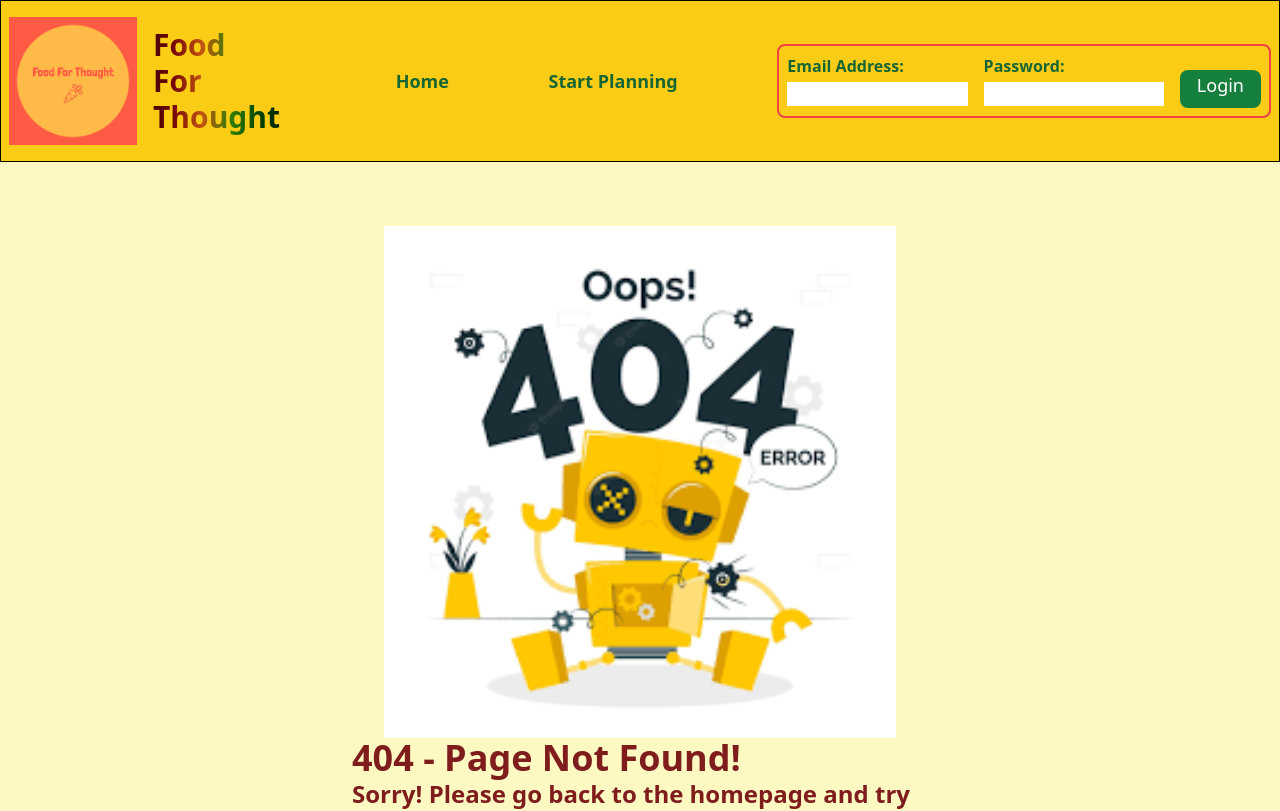
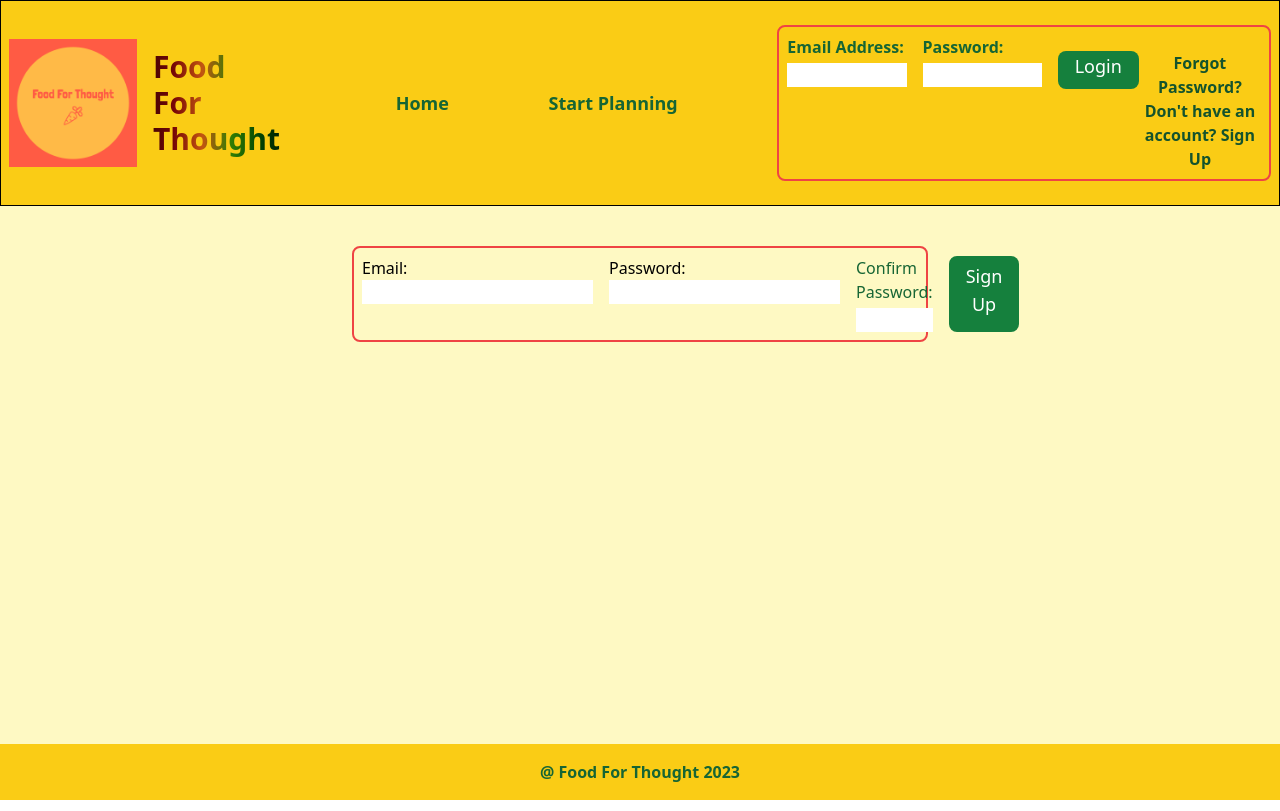
Before and after one commit to hayleyashby7/Food-For-Thought, a React (Vite) app in the folder client/: page /signup in a window 1280 px wide. Before the commit this address had no page. Shown: the top 811 px of the page. Built offline with nearby package versions, Linux system fonts and the light colour scheme.

Commit message:
feat: implemented signup form with validation

```diff
--- a/client/package.json
+++ b/client/package.json
@@ -48,6 +48,7 @@
     "eslint-plugin-react-refresh": "^0.4.3",
     "jest": "^29.6.2",
     "jest-environment-jsdom": "^29.6.2",
+    "msw": "^1.2.3",
     "postcss": "^8.4.27",
     "tailwindcss": "^3.3.3",
     "ts-jest": "^29.1.1",
--- a/client/src/components/login_form/login_form.tsx
+++ b/client/src/components/login_form/login_form.tsx
@@ -1,5 +1,6 @@
 import React, { useState } from "react";
 import { validate } from "../validation/validate_login";
+import { Link } from "react-router-dom";
 
 const LoginForm: React.FC = () => {
   const [emailaddress, setEmailaddress] = useState("");
@@ -58,6 +59,18 @@ const LoginForm: React.FC = () => {
           Login
         </button>
       </div>
+      <div className="mt-4 text-center">
+        <Link
+          to="/forgot-password"
+          className="text-green-900 hover:text-green-700"
+        >
+          Forgot Password?
+        </Link>
+        <br />
+        <Link to="/signup" className="text-green-900 hover:text-green-700">
+          Don't have an account? Sign Up
+        </Link>
+      </div>
     </form>
   );
 };
--- /dev/null
+++ b/client/src/components/login_form/signup.tsx
@@ -0,0 +1,86 @@
+import React, { useState } from "react";
+import { validate } from "../validation/validate_login";
+
+const SignUpForm: React.FC = () => {
+  const [emailaddress, setEmailaddress] = useState("");
+  const [password, setPassword] = useState("");
+  const [confirmPassword, setConfirmPassword] = useState("");
+  const [errors, setErrors] = useState({
+    emailaddress: "",
+    password: "",
+    confirmPassword: "",
+  });
+
+  const handleSubmit = (e: React.FormEvent) => {
+    e.preventDefault();
+
+    const { isValid, errors } = validate(
+      emailaddress,
+      password,
+      confirmPassword
+    );
+    setErrors(errors);
+
+    if (isValid) {
+      console.log(`EmailAddress: ${emailaddress}, Password: ${password}`);
+      setEmailaddress("");
+      setPassword("");
+      setConfirmPassword("");
+    }
+  };
+
+  return (
+    <form
+      onSubmit={handleSubmit}
+      className="flex flex-col md:flex-row justify-between border-2 border-red-500 m-4 p-2 rounded-lg w-full md:max-w-xl mx-auto"
+    >
+      <div className="flex flex-col mb-4 md:mb-0 md:mr-4 flex-shrink">
+        <label>
+          Email:
+          <input
+            type="email"
+            value={emailaddress}
+            onChange={(e) => setEmailaddress(e.target.value)}
+          />
+        </label>
+        {errors.emailaddress && (
+          <p className="text-red-600">{errors.emailaddress}</p>
+        )}
+      </div>
+      <div className="flex flex-col mb-4 md:mb-0 md:mr-4 flex-shrink">
+        <label>
+          Password:
+          <input
+            type="password"
+            value={password}
+            onChange={(e) => setPassword(e.target.value)}
+          />
+        </label>
+        {errors.password && <p className="text-red-600">{errors.password}</p>}
+      </div>
+      <div className="flex flex-col mb-4 md:mb-0 md:mr-4 flex-shrink">
+        <label className="block text-center sm:text-left">
+          <span className="text-green-800">Confirm Password: </span>
+          <input
+            type="password"
+            className="form-input mt-1 block w-full"
+            value={confirmPassword}
+            onChange={(e) => setConfirmPassword(e.target.value)}
+          />
+        </label>
+        {errors.confirmPassword && (
+          <p className="text-red-600">{errors.confirmPassword}</p>
+        )}
+      </div>
+
+      <button
+        type="submit"
+        className="inline-flex items-center justify-center px-4 py-2 pt-4 md:pt-0 w-full md:w-auto border border-transparent text-lg font-medium rounded-lg text-white bg-green-700 hover:bg-red-500 focus:outline-none focus:ring-2 focus:ring-offset-2 focus:ring-green-500"
+      >
+        Sign Up
+      </button>
+    </form>
+  );
+};
+
+export default SignUpForm;
--- a/client/src/components/router/router.tsx
+++ b/client/src/components/router/router.tsx
@@ -4,6 +4,8 @@ import Home from "../home/home";
 import StartPlanning from "../start_planning/start_planning";
 import NotFound from "../not_found/not_found";
 import StartButton from "../start_planning/StartButton";
+import LoginForm from "../login_form/login_form";
+import Signup from "../login_form/signup";
 
 export const Router: React.FC = () => {
   return (
@@ -11,7 +13,9 @@ export const Router: React.FC = () => {
       <Route path="/" element={<Layout />}>
         <Route index element={<Home />} />
         <Route path="startplanning" element={<StartPlanning />} />
-        <Route path="*" element={<NotFound />} />
+        <Route path="login" element={<LoginForm />} />
+        <Route path="signup" element={<Signup />} />
+
         <Route
           path="startbutton"
           element={
@@ -23,6 +27,7 @@ export const Router: React.FC = () => {
             />
           }
         />
+        <Route path="*" element={<NotFound />} />
       </Route>
     </Routes>
   );
--- a/client/src/components/validation/validate_login.ts
+++ b/client/src/components/validation/validate_login.ts
@@ -1,6 +1,10 @@
-export const validate = (emailaddress: string, password: string) => {
+export const validate = (
+  emailaddress: string,
+  password: string,
+  confirmPassword?: string
+) => {
   let isValid = true;
-  const errors = { emailaddress: "", password: "" };
+  const errors = { emailaddress: "", password: "", confirmPassword: "" };
 
   if (!emailaddress.match(/^([\w.%+-]+)@([\w-]+\.)+([\w]{2,})$/i)) {
     isValid = false;
@@ -17,5 +21,10 @@ export const validate = (emailaddress: string, password: string) => {
       "Password must be at least 8 characters, and include at least one uppercase letter, one lowercase letter, one number, and one special character";
   }
 
+  if (confirmPassword !== undefined && password !== confirmPassword) {
+    isValid = false;
+    errors.confirmPassword = "Password and confirmation password must match";
+  }
+
   return { isValid, errors };
 };
```
Also changed, not shown: client/src/components/login_form/forgotpassword.tsx (added), 1 other file (tests, documents, lock files or other folders).
